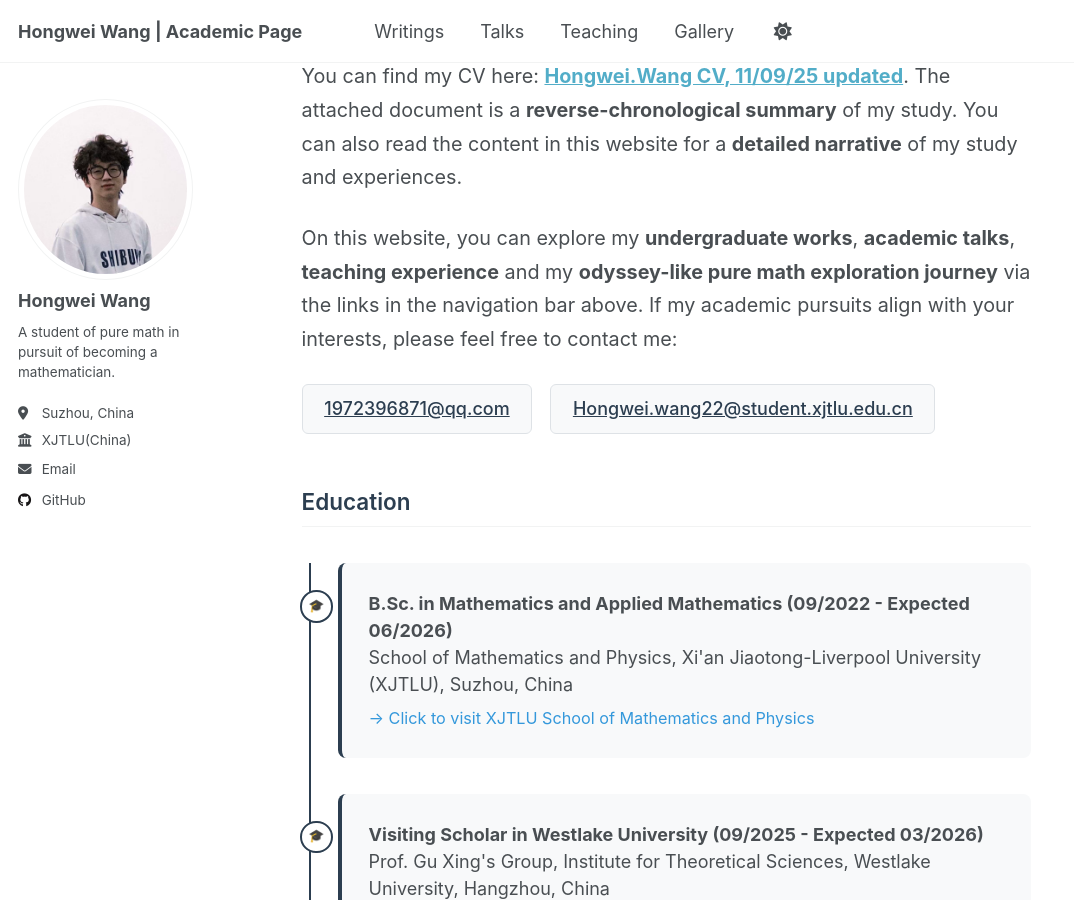
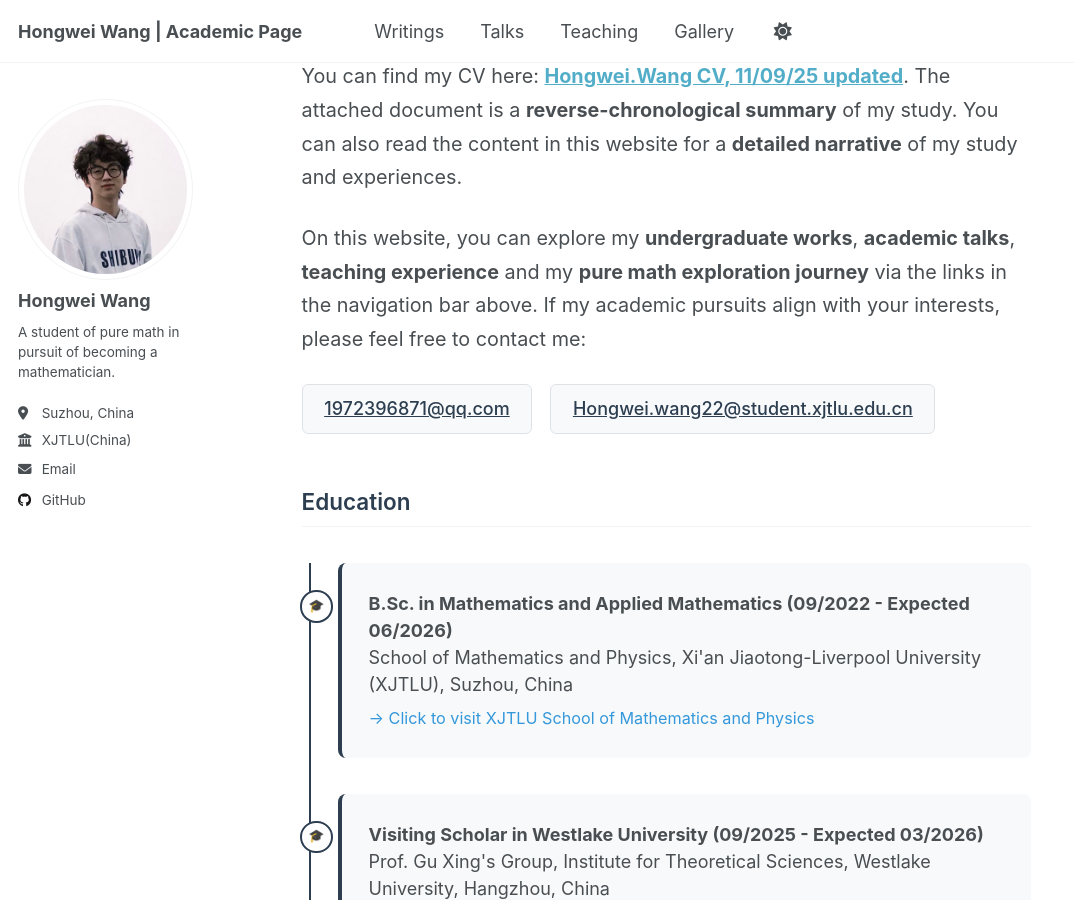
Before and after one commit to WangHongWei-AcademicPage/WangHongWei-AcademicPage.github.io, a Jekyll site: the page built from _pages/about.md, in a window 1280 px wide and 900 px high, scrolled down 303 px. Shown: the whole window, without its empty margins (0-1074 px from the left). Built offline with Jekyll 4.4.1, drawn with Linux system fonts in a browser that asks for light colours; a script that is not in the unit is left out.

Commit message:
Update about.md

```diff
--- a/_pages/about.md
+++ b/_pages/about.md
@@ -272,7 +272,7 @@ redirect_from:
 
 <p>You can find my CV here: <a href="../assets/CV.pdf"><strong>Hongwei.Wang CV, 11/09/25 updated</strong></a>. The attached document is a <strong>reverse-chronological summary</strong> of my study. You can also read the content in this website for a <strong>detailed narrative</strong> of my study and experiences.</p>
 
-<p>On this website, you can explore my <strong>undergraduate works</strong>, <strong>academic talks</strong>, <strong>teaching experience</strong> and my <strong>odyssey-like pure math exploration journey</strong> via the links in the navigation bar above. If my academic pursuits align with your interests, please feel free to contact me:</p>
+<p>On this website, you can explore my <strong>undergraduate works</strong>, <strong>academic talks</strong>, <strong>teaching experience</strong> and my <strong>pure math exploration journey</strong> via the links in the navigation bar above. If my academic pursuits align with your interests, please feel free to contact me:</p>
     <div class="contact-info">
       <a href="mailto:1972396871@qq.com" class="contact-email">1972396871@qq.com</a>
       <a href="mailto:Hongwei.wang22@student.xjtlu.edu.cn" class="contact-email">Hongwei.wang22@student.xjtlu.edu.cn</a>
```
